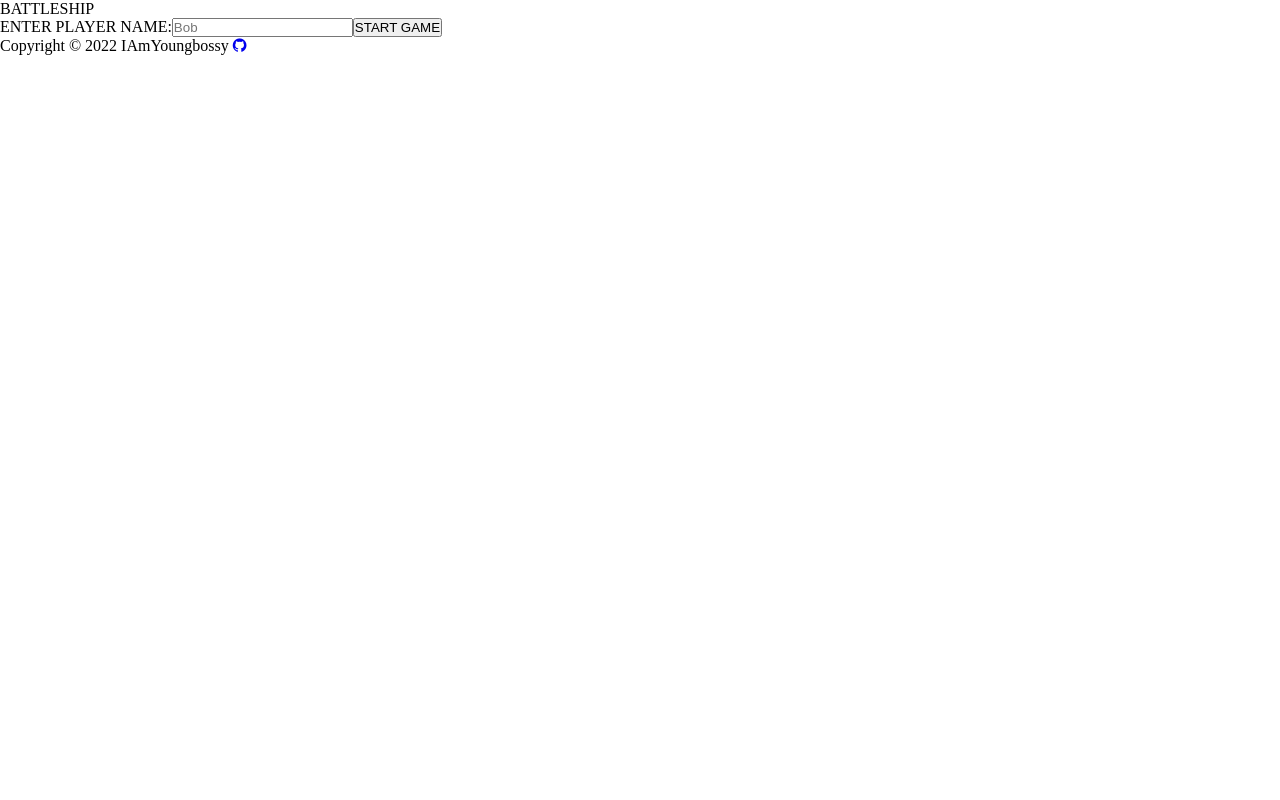
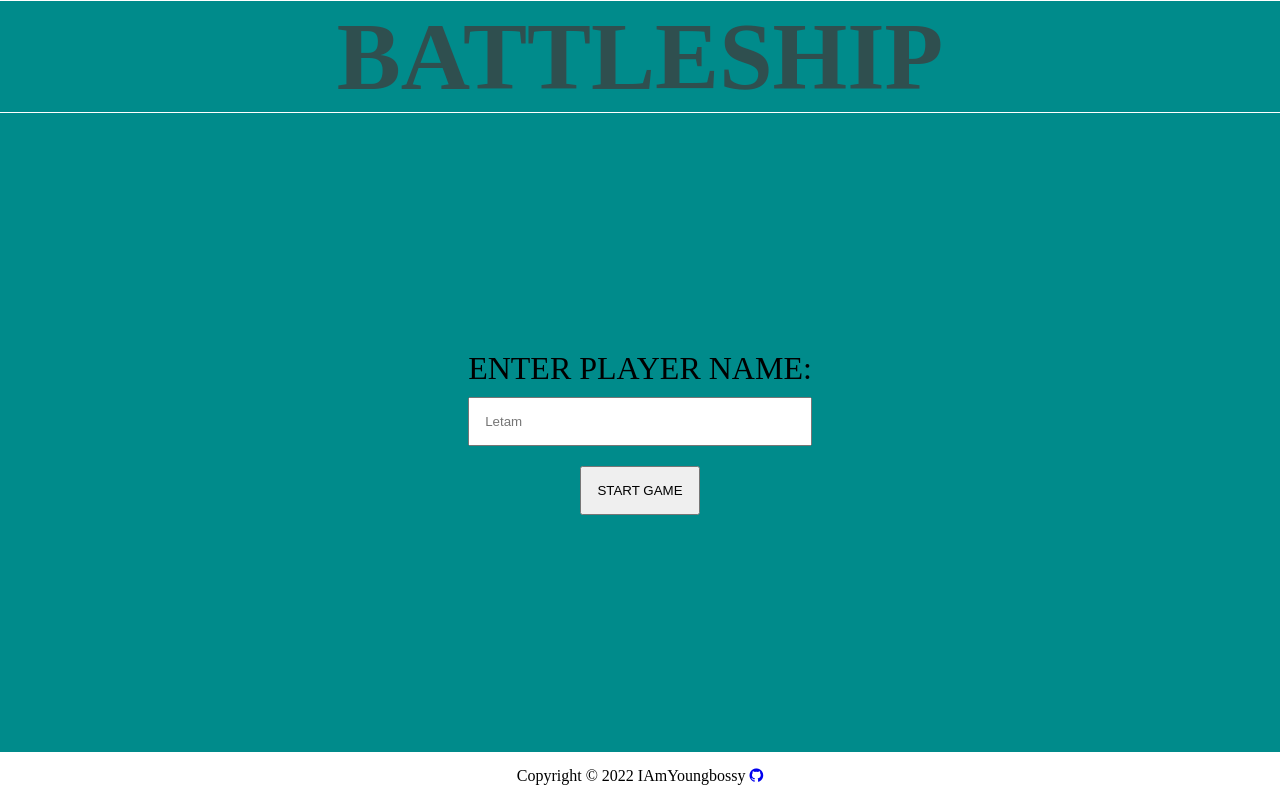
Before and after one commit to IAmYoungbossy/battleship, a website built with webpack: page dist/index.html in a window 1280 px wide. Built offline with Linux system fonts and the light colour scheme.

Commit message:
Add basic styling to get name page

```diff
--- a/src/modules/dom-interactions/get-player-name.js
+++ b/src/modules/dom-interactions/get-player-name.js
@@ -5,10 +5,9 @@ function getName(playerName) {
   const inputDiv = createDomElement("div", { class: "input-div" });
   const label = createDomElement("label", { for: "name" });
   const nameInput = createDomElement("input", {
-    id: "fname",
-    name: "name",
+    id: "name",
     type: "text",
-    placeholder: "Bob",
+    placeholder: "Letam",
   });
   const errorMsg = createDomElement("span", { class: "error-msg" });
   const startBtn = createDomElement("button", { class: "start-btn" });
--- a/src/modules/dom-interactions/page-header.js
+++ b/src/modules/dom-interactions/page-header.js
@@ -1,7 +1,7 @@
 const createDomElement = require("./helper-function");
 
 function createHeader(className) {
-  const gameTitle = createDomElement("hi", { class: className });
+  const gameTitle = createDomElement("h1", { class: className });
   const header = createDomElement("header");
   const { body } = document;
   gameTitle.textContent = "BATTLESHIP";
--- a/src/modules/style/style.css
+++ b/src/modules/style/style.css
@@ -4,8 +4,45 @@
   box-sizing: border-box;
 }
 
+body {
+  display: flex;
+  flex-direction: column;
+  height: 100vh;
+  align-items: center;
+  justify-content: space-between;
+  background-color: darkcyan;
+}
+
+header {
+  border-bottom: 1px solid white;
+  border-top: 1px solid white;
+  width: -webkit-fill-available;
+}
+
 h1 {
   text-align: center;
+  font-size: 6rem;
+  color: darkslategrey;
+}
+
+.input-div {
+  display: flex;
+  flex-direction: column;
+  gap: 10px;
+}
+
+label {
+  font-size: xx-large;
+}
+
+input {
+  padding: 15px;
+}
+
+.start-btn {
+  width: fit-content;
+  padding: 15px;
+  align-self: center;
 }
 
 .board-container {
@@ -51,3 +88,10 @@ h1 {
 .sunk-ship {
   background-color: blue !important;
 }
+
+footer {
+  padding: 15px;
+  text-align: center;
+  background-color: white;
+  width: -webkit-fill-available;
+}
```
Also changed, not shown: dist/bundle.js.
